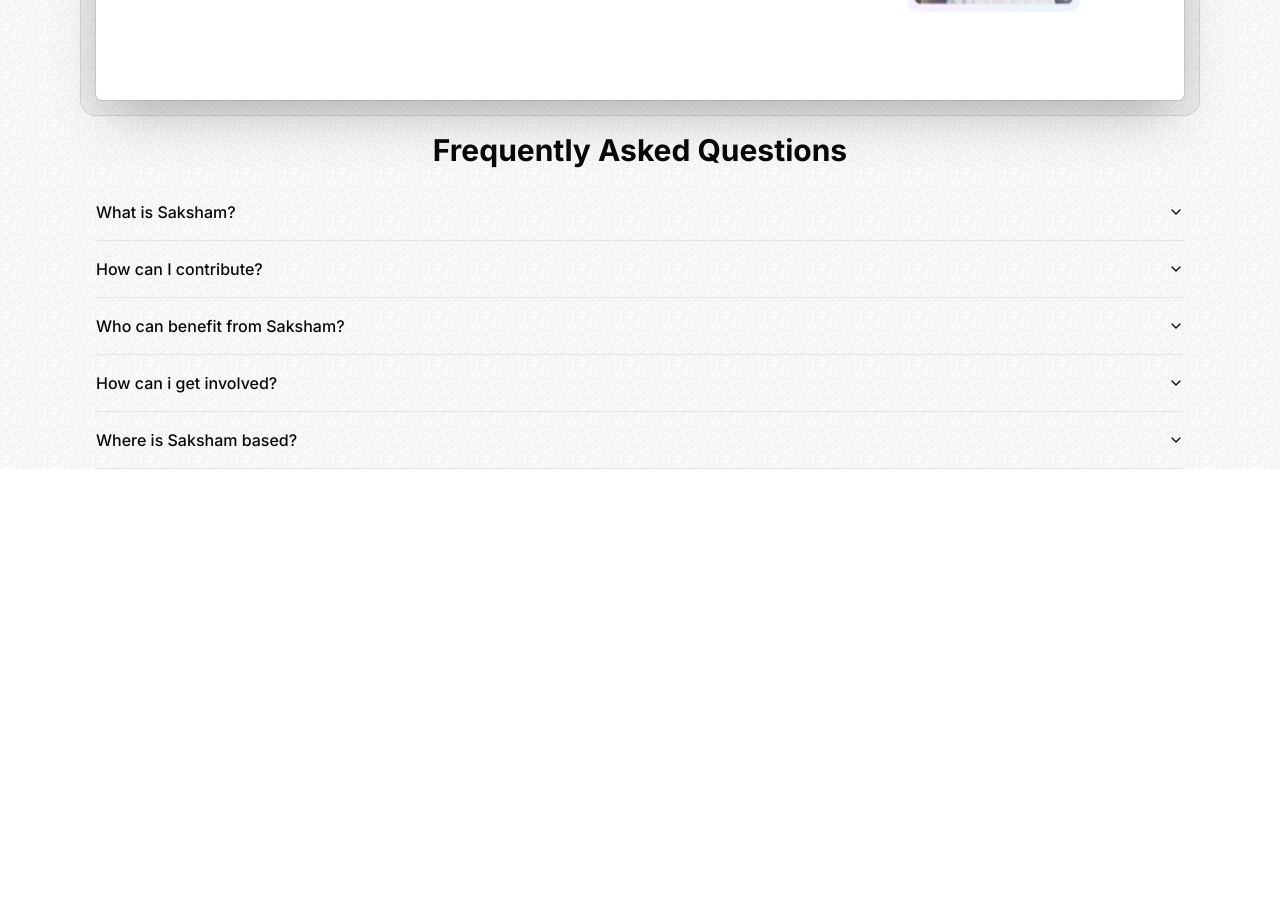
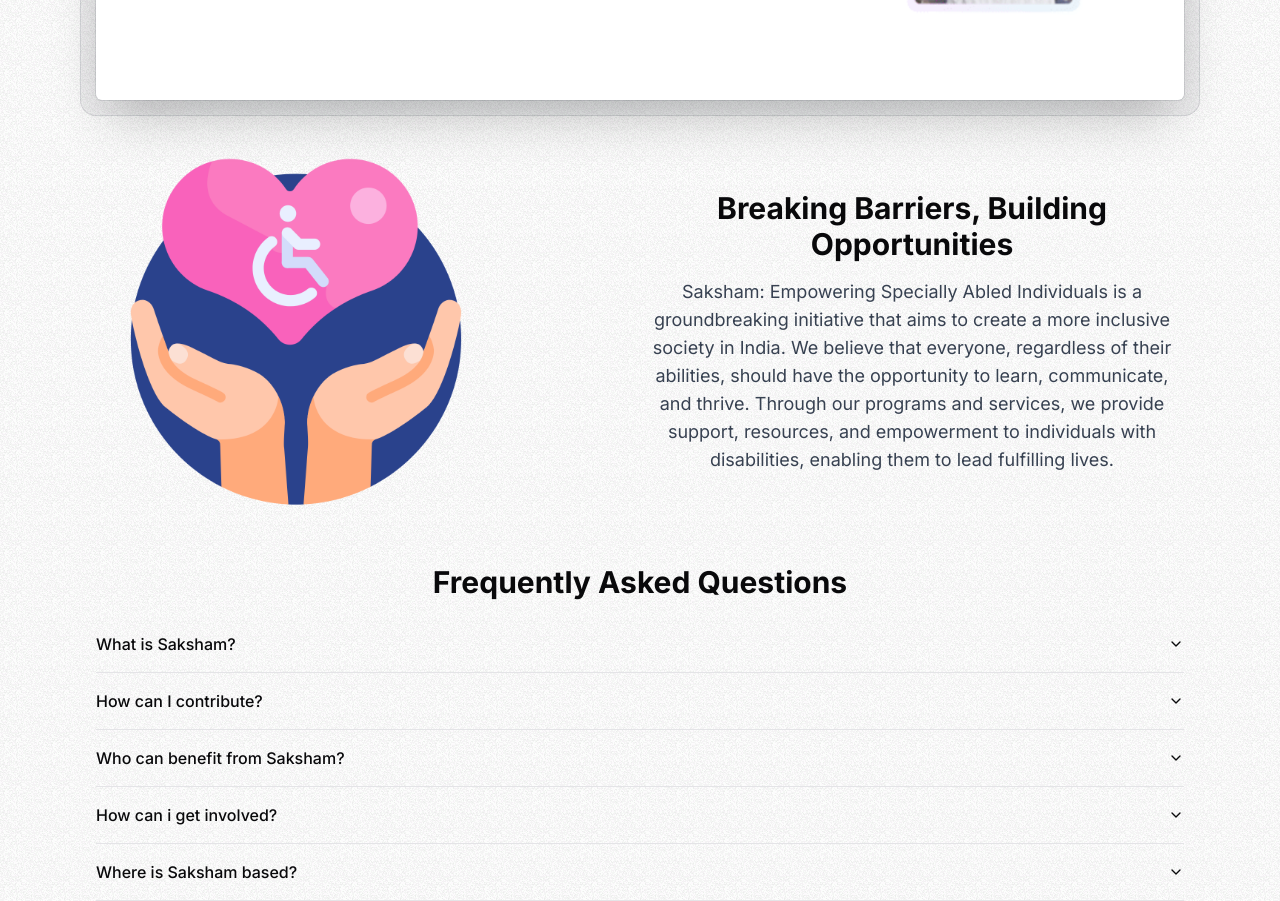
Before and after one commit to Chaitanyarai899/Saksham-Web, a Next.js app: page / in a window 1280 px wide. Shown: the part 1140-2041 px from the top of the page. Before the commit the page ends 1609 px from the top, so only its background shows below. Built offline with nearby package versions, Linux system fonts and the light colour scheme.

Commit message:
Update page content and add hero image

```diff
--- a/src/app/page.tsx
+++ b/src/app/page.tsx
@@ -16,7 +16,7 @@
       <MaxWidthWrapper>
         <div className="py-20 mx-auto text-center flex flex-col items-center max-w-3xl">
           <h1 className="text-4xl font-bold tracking-tight text-gray-900 sm:text-6xl">
-            <span className="text-rose-600">Saksham</span> Empowering People
+            <span className="text-rose-600">Saksham</span> Empowering People with Disabilities
           </h1>
           <p className="mt-6 text-lg max-w-prose text-muted-foreground">
             Something nice and catchy get the attention of the user something
@@ -78,37 +78,74 @@
         </div>
       </div>
       <div className="mx-auto max-w-6xl px-6 lg:px-8 mt-8 text-center">
-      <h2 className="text-3xl font-bold text-center mb-4">Frequently Asked Questions</h2>
+        <div className="flex flex-col-reverse sm:flex-row items-center">
+
+          <div className="flex-shrink-0 w-full sm:w-1/2 mb-4 sm:mb-0">
+            <Image
+              src="/hero.png"
+              alt="Description of the image"
+              width={400}
+              height={200}
+              quality={100}
+              className="rounded-md"
+            />
+          </div>
+
+          <div className="w-full sm:w-1/2">
+            <h2 className="text-3xl font-bold mb-4">Breaking Barriers, Building Opportunities</h2>
+            <p className="text-lg text-gray-700">
+            Saksham: Empowering Specially Abled Individuals is a groundbreaking initiative that aims to create a more inclusive society in India. We believe that everyone, regardless of their abilities, should have the opportunity to learn, communicate, and thrive. Through our programs and services, we provide support, resources, and empowerment to individuals with disabilities, enabling them to lead fulfilling lives.
+            </p>
+          </div>
+        </div>
+      </div>
+
+      <div className="mx-auto max-w-6xl px-6 lg:px-8 mt-8 text-center">
+        <h2 className="text-3xl font-bold text-center mb-4">
+          Frequently Asked Questions
+        </h2>
 
         <Accordion type="single" collapsible>
           <AccordionItem value="item-1">
             <AccordionTrigger>What is Saksham?</AccordionTrigger>
             <AccordionContent>
-            Saksham: Empowering Specially Abled Individuals is a groundbreaking initiative aimed at creating a more inclusive society in India where everyone, regardless of their abilities, has the opportunity to learn, communicate, and thrive.
+              Saksham: Empowering Specially Abled Individuals is a
+              groundbreaking initiative aimed at creating a more inclusive
+              society in India where everyone, regardless of their abilities,
+              has the opportunity to learn, communicate, and thrive.
             </AccordionContent>
           </AccordionItem>
           <AccordionItem value="item-2">
             <AccordionTrigger>How can I contribute?</AccordionTrigger>
             <AccordionContent>
-              There are many ways you can contribute to Saksham: Empowering Specially Abled Individuals. You can volunteer your time, donate funds, or spread awareness about the initiative.
+              There are many ways you can contribute to Saksham: Empowering
+              Specially Abled Individuals. You can volunteer your time, donate
+              funds, or spread awareness about the initiative.
             </AccordionContent>
           </AccordionItem>
           <AccordionItem value="item-3">
             <AccordionTrigger>Who can benefit from Saksham?</AccordionTrigger>
             <AccordionContent>
-              Saksham: Empowering Specially Abled Individuals is designed to benefit individuals with disabilities of all kinds. Our programs and resources are tailored to meet the unique needs of each individual.
+              Saksham: Empowering Specially Abled Individuals is designed to
+              benefit individuals with disabilities of all kinds. Our programs
+              and resources are tailored to meet the unique needs of each
+              individual.
             </AccordionContent>
           </AccordionItem>
           <AccordionItem value="item-4">
             <AccordionTrigger>How can i get involved?</AccordionTrigger>
             <AccordionContent>
-              Getting involved with Saksham: Empowering Specially Abled Individuals is easy. You can join our volunteer network, participate in fundraising events, or become a corporate partner.
+              Getting involved with Saksham: Empowering Specially Abled
+              Individuals is easy. You can join our volunteer network,
+              participate in fundraising events, or become a corporate partner.
             </AccordionContent>
           </AccordionItem>
           <AccordionItem value="item-5">
             <AccordionTrigger>Where is Saksham based?</AccordionTrigger>
             <AccordionContent>
-              Saksham: Empowering Specially Abled Individuals is based in Delhi, but our reach extends to individuals and communities across the country.
+              Saksham: Empowering Specially Abled Individuals is based in Delhi,
+              but our reach extends to individuals and communities across the
+              country.
             </AccordionContent>
           </AccordionItem>
         </Accordion>
```
Also changed, not shown: public/hero.png (added).
